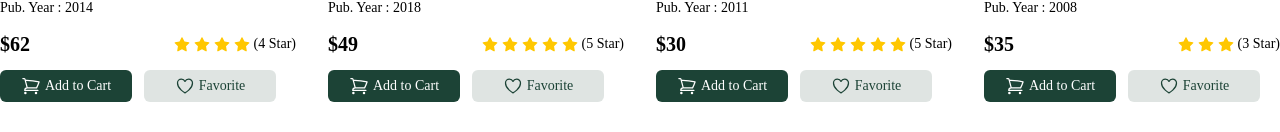
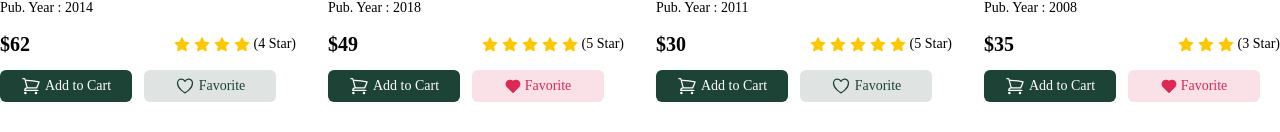
Before and after one commit to parvez-prottoy/React-Books-Finder, a React (Vite) app: page / in a window 1280 px wide. Shown: the part 572-704 px from the top of the page. Built offline with nearby package versions, Linux system fonts and the light colour scheme.

Commit message:
book favorite feature added

```diff
--- a/src/components/Books/BookItem.jsx
+++ b/src/components/Books/BookItem.jsx
@@ -1,10 +1,20 @@
 import React from "react";
 import CartSvg from "../UI/svg/CartSvg";
-import FavoriteSvg from "../UI/svg/FavoriteSvg";
 import starSvg from "../../assets/star.svg";
+import FavSvg from "../UI/svg/FavSvg";
+import FavEmptySvg from "../UI/svg/FavEmptySvg";
 
-const BookItem = ({ book }) => {
-  const { thumbnail, name, author, publishedYear, price, rating } = book || {};
+const BookItem = ({ book, onFav }) => {
+  const {
+    id,
+    thumbnail,
+    name,
+    author,
+    publishedYear,
+    price,
+    rating,
+    favorite,
+  } = book || {};
   return (
     <div className="space-y-3">
       {/* thumbnail */}
@@ -34,8 +44,15 @@ const BookItem = ({ book }) => {
             <CartSvg />
             Add to Cart
           </button>
-          <button className="flex min-w-[132px] items-center justify-center gap-1 rounded-md bg-[#1C4336]/[14%] py-1.5 text-[#1C4336] transition-all hover:bg-[#1C4336]/[24%] lg:py-1.5">
-            <FavoriteSvg />
+          <button
+            onClick={() => onFav(id)}
+            className={`flex min-w-[132px] items-center justify-center gap-1 rounded-md  transition-all py-1.5 lg:py-1.5 ${
+              favorite
+                ? "bg-[#DC2954]/[14%]  text-[#DC2954] hover:bg-[#DC2954]/[24%]"
+                : "bg-[#1C4336]/[14%]  text-[#1C4336] hover:bg-[#1C4336]/[24%]"
+            }`}
+          >
+            {favorite ? <FavSvg /> : <FavEmptySvg />}
             Favorite
           </button>
         </div>
--- a/src/components/Books/BooksList.jsx
+++ b/src/components/Books/BooksList.jsx
@@ -3,7 +3,7 @@ import { sortByNameYear } from "../../utils/sortByNameYear";
 import BookNotFound from "../UI/BookNotFound";
 import BookItem from "./BookItem";
 
-const BooksList = ({ searchQuery, books, sortBy }) => {
+const BooksList = ({ searchQuery, books, sortBy, onFav }) => {
   return (
     <div className="container mx-auto grid grid-cols-1 gap-8 max-w-7xl md:grid-cols-2 lg:grid-cols-3 xl:grid-cols-4">
       {/* Book Item */}
@@ -11,7 +11,7 @@ const BooksList = ({ searchQuery, books, sortBy }) => {
         books
           .filter((book) => filterBySearch(book, searchQuery))
           .sort((a, b) => sortByNameYear(a, b, sortBy))
-          .map((book) => <BookItem key={book.id} book={book} />)
+          .map((book) => <BookItem key={book.id} book={book} onFav={onFav} />)
       ) : (
         <BookNotFound />
       )}
--- a/src/components/UI/svg/FavoriteSvg.jsx
+++ b/src/components/UI/svg/FavEmptySvg.jsx
@@ -1,4 +1,4 @@
-const FavoriteSvg = () => {
+const FavEmptySvg = () => {
   return (
     <svg
       xmlns="http://www.w3.org/2000/svg"
@@ -17,4 +17,4 @@ const FavoriteSvg = () => {
   );
 };
 
-export default FavoriteSvg;
+export default FavEmptySvg;
--- /dev/null
+++ b/src/components/UI/svg/FavSvg.jsx
@@ -0,0 +1,25 @@
+const FavSvg = () => {
+  return (
+    <svg
+      width="16"
+      height="14"
+      viewBox="0 0 21 19"
+      fill="none"
+      xmlns="http://www.w3.org/2000/svg"
+    >
+      <path
+        d="M18.0001 10.572L10.5001 18L3.00006 10.572C2.50536 10.0906 2.1157 9.51202 1.8556 8.87264C1.59551 8.23326 1.47062 7.54695 1.48879 6.85693C1.50697 6.16692 1.66782 5.48814 1.96121 4.86334C2.25461 4.23854 2.67419 3.68126 3.19354 3.22658C3.71289 2.77191 4.32076 2.42969 4.97887 2.22148C5.63697 2.01327 6.33106 1.94359 7.01743 2.0168C7.70379 2.09002 8.36756 2.30456 8.96693 2.64691C9.56631 2.98926 10.0883 3.452 10.5001 4.006C10.9136 3.45602 11.4362 2.99732 12.0352 2.65861C12.6341 2.31989 13.2966 2.10845 13.981 2.03752C14.6654 1.96659 15.3571 2.0377 16.0128 2.24639C16.6685 2.45509 17.2741 2.79687 17.7916 3.25036C18.3091 3.70386 18.7275 4.25929 19.0205 4.88189C19.3135 5.5045 19.4748 6.18088 19.4944 6.86871C19.5139 7.55653 19.3913 8.24099 19.1342 8.87925C18.8771 9.51751 18.491 10.0958 18.0001 10.578"
+        fill="#DC2954"
+      />
+      <path
+        d="M18.0001 10.572L10.5001 18L3.00006 10.572C2.50536 10.0906 2.1157 9.51202 1.8556 8.87264C1.59551 8.23326 1.47062 7.54695 1.48879 6.85693C1.50697 6.16692 1.66782 5.48814 1.96121 4.86334C2.25461 4.23854 2.67419 3.68126 3.19354 3.22658C3.71289 2.77191 4.32076 2.42969 4.97887 2.22148C5.63697 2.01327 6.33106 1.94359 7.01743 2.0168C7.70379 2.09002 8.36756 2.30456 8.96693 2.64691C9.56631 2.98926 10.0883 3.452 10.5001 4.006C10.9136 3.45602 11.4362 2.99732 12.0352 2.65861C12.6341 2.31989 13.2966 2.10845 13.981 2.03752C14.6654 1.96659 15.3571 2.0377 16.0128 2.24639C16.6685 2.45509 17.2741 2.79687 17.7916 3.25036C18.3091 3.70386 18.7275 4.25929 19.0205 4.88189C19.3135 5.5045 19.4748 6.18088 19.4944 6.86871C19.5139 7.55653 19.3913 8.24099 19.1342 8.87925C18.8771 9.51751 18.491 10.0958 18.0001 10.578"
+        stroke="#DC2954"
+        strokeWidth="2"
+        strokeLinecap="round"
+        strokeLinejoin="round"
+      />
+    </svg>
+  );
+};
+
+export default FavSvg;
--- a/src/pages/Home.jsx
+++ b/src/pages/Home.jsx
@@ -15,6 +15,17 @@ const Home = () => {
   const handleSortBy = (sortBy) => {
     setSortBy(sortBy);
   };
+  const handleFav = (id) => {
+    setBooks(
+      books.map((book) => {
+        if (book.id === id) {
+          return { ...book, favorite: !book.favorite };
+        } else {
+          return book;
+        }
+      })
+    );
+  };
   return (
     <>
       <Layout>
@@ -24,7 +35,12 @@ const Home = () => {
           onSortBy={handleSortBy}
           sortBy={sortBy}
         />
-        <BooksList searchQuery={searchQuery} sortBy={sortBy} books={books} />
+        <BooksList
+          onFav={handleFav}
+          searchQuery={searchQuery}
+          sortBy={sortBy}
+          books={books}
+        />
       </Layout>
     </>
   );
```
